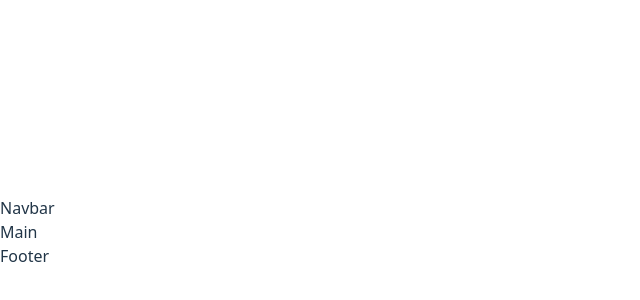
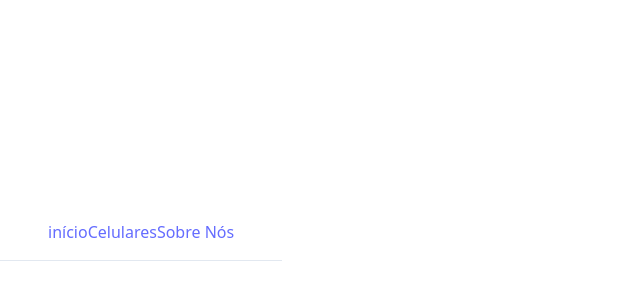
Before and after one commit to abilioepalanga/MobileStore, a React (Vite) app in the folder MobileStore/: page / in a window 1280 px wide. Shown: the part 168-468 px from the top of the page, without its empty margins (0-640 px from the left). Built offline with nearby package versions, Linux system fonts and the light colour scheme.

Commit message:
Create Stactic Links

```diff
--- /dev/null
+++ b/MobileStore/src/constants/links.tsx
@@ -0,0 +1,17 @@
+export const navbarlinks = [
+    {
+        id: 1,
+        title: "início",
+        href: "/",
+    },
+    {
+        id: 2,
+        title: "Celulares",
+        href: "/celulares",
+    },
+    {
+        id: 3,
+        title: "Sobre Nós",
+        href: "/sobre",
+    },
+];
--- a/MobileStore/src/layout/RootLayout.tsx
+++ b/MobileStore/src/layout/RootLayout.tsx
@@ -1,10 +1,11 @@
-import React from "react";
+import { Outlet } from "react-router-dom";
 
 export const RootLayout = () => {
     return (
         <div>
             <div>Navbar</div>
-            <div>Main</div>
+
+            <Outlet />
             <div>Footer</div>
         </div>
     );
--- a/MobileStore/src/router/index.tsx
+++ b/MobileStore/src/router/index.tsx
@@ -1,10 +1,12 @@
 import { createBrowserRouter } from "react-router-dom";
-import { RootLayout } from "../layout/RootLayout";
+//import { RootLayout } from "../layout/RootLayout";
+import { Navbar } from "../shared/Navbar";
 
 export const router = createBrowserRouter([
     {
         path: "/",
-        element: <RootLayout />,
+        //element: <RootLayout />,
+        element: <Navbar />,
         children: [
             {
                 path: "",
--- a/MobileStore/src/shared/Navbar.tsx
+++ b/MobileStore/src/shared/Navbar.tsx
@@ -0,0 +1,24 @@
+import { NavLink } from "react-router-dom";
+import { navbarlinks } from "../constants/links";
+
+export const Navbar = () => {
+    return (
+        <header className="bg-white py-4 flex items-center justify-between px-5 border-b border-slate-200 lg:px-12">
+            <nav>
+                {navbarlinks.map((link) => (
+                    <NavLink
+                        key={link.id}
+                        to={link.href}
+                        className={({ isActive }) =>
+                            `${isActive ? "text-cyan-600 underline" : ""}
+                        transition-all duration-300 font-medium hover:text-cyan-600 hover:underline
+                        `
+                        }
+                    >
+                        {link.title}
+                    </NavLink>
+                ))}
+            </nav>
+        </header>
+    );
+};
```
